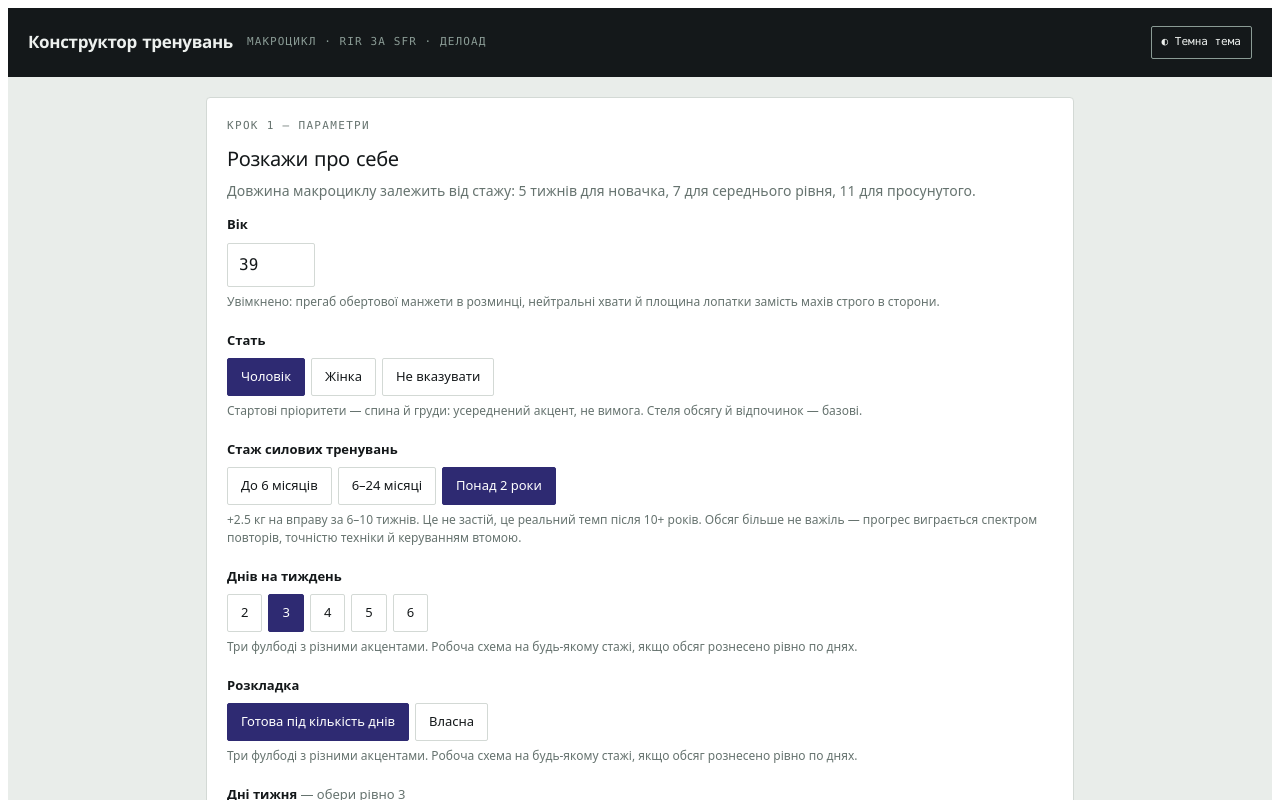
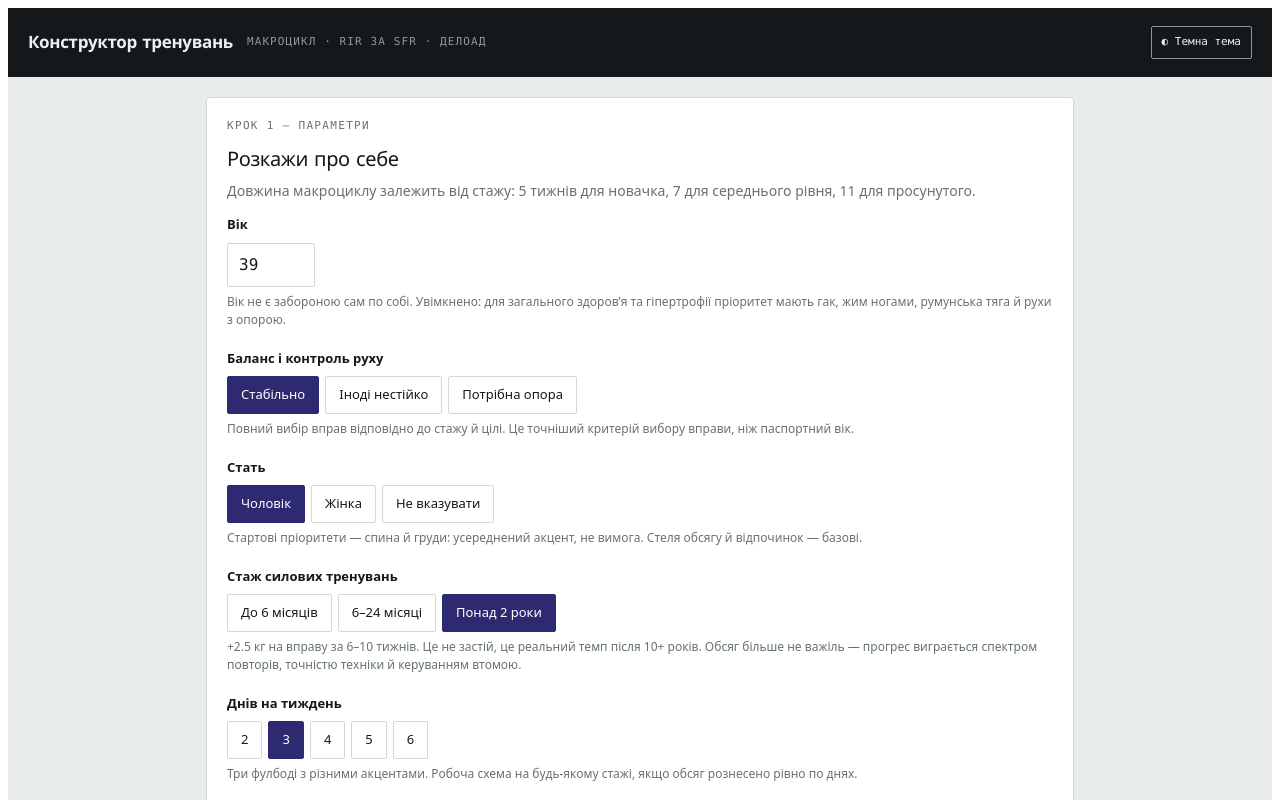
Before and after one commit to igsamchenko-cmyk/gym-program-generator, a React (Vite) app: page / in a window 1280 px wide. Shown: the top 800 px of the page. Built offline with nearby package versions, Linux system fonts and the light colour scheme.

Commit message:
Improve age-aware exercise selection using current evidence

```diff
--- a/src/TrainingConstructor.jsx
+++ b/src/TrainingConstructor.jsx
@@ -485,14 +485,20 @@ const LIMIT_LABEL = { knee: 'коліна', lowback: 'поперек', shoulder:
 const LEVEL_LABEL = { beg: 'Новачок', int: 'Середній', adv: 'Просунутий' };
 const GOAL_LABEL = { hyper: 'Гіпертрофія', strength: 'Сила', fatloss: 'Зниження ваги', health: 'Здоров’я' };
 
-// суглобощадні варіанти — стають пріоритетними з віком
+// Варіанти з високою зовнішньою стабільністю та простим дозуванням навантаження.
+// Вік сам по собі не забороняє вільні ваги: ці вправи лише отримують перевагу,
+// коли ціль не вимагає специфічної навички зі штангою або клієнту потрібна опора.
 const JOINT_FRIENDLY = new Set(['seated_lat_raise', 'cable_lat_raise', 'ez_curl', 'db_hammer', 'vgrip_pulldown', 'hammer_row',
   'chest_row', 'machine_press', 'leg_press', 'hack_squat', 'rope_overhead', 'reverse_pecdeck', 'cable_face_pull', 'band_face_pull',
   'hyperext', 'seated_calf', 'db_incline', 'goblet', 'rdl_db', 'cable_row', 'lat_pulldown', 'machine_shoulder', 'leg_curl', 'leg_ext', 'low_high_fly']);
-// рухи з реальною ціною для суглобів після 35 — прибираємо, якщо є рівноцінна заміна
-const DEMANDING = new Set(['ohp', 'bb_curl', 'db_lat_raise', 'db_skull', 'bench_dips', 'pike_pushup', 'nordic', 'front_squat', 'deadlift', 'close_pushup', 'bw_lat_hold']);
-// висока осьова компресія хребта
+// Рухи з більшою вимогою до стабілізації тулуба. Це не список «небезпечних» вправ:
+// він потрібен лише для ранжування рівноцінних варіантів.
 const AXIAL_HEAVY = new Set(['bb_squat', 'front_squat', 'deadlift', 'rdl_bb', 'ohp', 'bb_row', 'band_gm']);
+const BALANCE = {
+  steady: { label: 'Стабільно', note: 'Повний вибір вправ відповідно до стажу й цілі.' },
+  cautious: { label: 'Іноді нестійко', note: 'Варіанти з опорою та тренажери отримають вищий пріоритет.' },
+  support: { label: 'Потрібна опора', note: 'Рухи з високою вимогою до рівноваги будуть замінені, якщо є рівноцінний стабільний варіант.' },
+};
 
 /* слот = патерн[@підспецифікація]; порядок у списку — чернетка, далі його впорядковує движок */
 const DAY_SLOTS = {
@@ -644,11 +650,59 @@ const PROGRESSION = {
 function ageFlags(age) {
   return {
     teen: age < 18,
-    cuff: age >= 30,        // прегаб обертової манжети
-    jointCare: age >= 35,   // нейтральні хвати, площина лопатки, тренажери замість вільної ваги в ізоляції
-    axialCap: age >= 40,    // зрізаємо осьову компресію хребта
-    longWarm: age >= 45,
+    midlife: age >= 35,
+    older: age >= 60,
+    cuff: age >= 50,
+    longWarm: age >= 50,
   };
+}
+
+function stableBias(p) {
+  let bias = p.age >= 60 ? 4 : p.age >= 50 ? 3 : p.age >= 35 ? 2 : 0;
+  if (p.level === 'beg') bias += 2;
+  if (p.balance === 'cautious') bias += 2;
+  if (p.balance === 'support') bias += 4;
+  // Для досвідченого силовика специфічність руху важливіша за зручність тренажера.
+  // Вік при цьому не є автоматичною забороною.
+  if (p.goal === 'strength' && p.level === 'adv' && p.balance === 'steady') bias = Math.max(0, bias - 3);
+  return bias;
+}
+
+function exercisePreferenceScore(ex, p) {
+  const bias = stableBias(p);
+  let score = 0;
+  if (bias > 0) {
+    score += (ex.st || 0) * bias;
+    score += Math.max(0, (ex.d || 1) - 1) * bias * 0.35;
+    if (JOINT_FRIENDLY.has(ex.id)) score -= bias * 0.55;
+    if (AXIAL_HEAVY.has(ex.id)) score += bias * 0.8;
+    if (ex.eq === 'machine' || ex.eq === 'cable') score -= bias * 0.35;
+  }
+
+  // Для загального здоров'я та гіпертрофії після 35 вибираємо вправи з таким
+  // самим тренувальним ефектом, але меншою технічною й системною ціною.
+  const generalMidlife = p.age >= 35 && !(p.goal === 'strength' && p.level === 'adv' && p.balance === 'steady');
+  if (generalMidlife) {
+    if (ex.id === 'hack_squat') score -= 5;
+    if (ex.id === 'leg_press') score -= 3;
+    if (ex.id === 'goblet') score -= 2;
+    if (ex.id === 'rdl_db') score -= 5;
+    if (ex.id === 'rdl_bb') score -= 3;
+    if (ex.id === 'hip_thrust') score -= 2;
+    if (ex.id === 'bb_squat') score += 4;
+    if (ex.id === 'front_squat') score += 3;
+    if (ex.id === 'deadlift') score += 5;
+  }
+
+  if (p.goal === 'strength' && p.level === 'adv' && p.balance === 'steady' && ex.eq === 'barbell' && ex.t === 'comp') score -= 3;
+  return score;
+}
+
+function preferExercises(pool, p) {
+  if (pool.length < 2) return pool;
+  const scores = pool.map((ex) => exercisePreferenceScore(ex, p));
+  const best = Math.min(...scores);
+  return pool.filter((ex, i) => scores[i] <= best + 0.75);
 }
 
 function isExerciseAllowed(ex, p) {
@@ -661,14 +715,9 @@ function isExerciseAllowed(ex, p) {
     && candidate.d <= maxDiff
     && !(candidate.av || []).some((area) => p.limits.includes(area));
   if (!basic(ex)) return false;
-  if (fl.axialCap && AXIAL_HEAVY.has(ex.id)) {
-    const safer = EX.some((candidate) => candidate.p === ex.p && basic(candidate) && !AXIAL_HEAVY.has(candidate.id));
-    if (safer) return false;
-  }
-  if (fl.jointCare && DEMANDING.has(ex.id)) {
-    const safer = EX.some((candidate) => candidate.p === ex.p && basic(candidate)
-      && (!fl.axialCap || !AXIAL_HEAVY.has(candidate.id)) && !DEMANDING.has(candidate.id));
-    if (safer) return false;
+  if (p.balance === 'support' && (ex.st || 0) >= 2) {
+    const supported = EX.some((candidate) => candidate.p === ex.p && basic(candidate) && (candidate.st || 0) <= 1);
+    if (supported) return false;
   }
   return true;
 }
@@ -786,10 +835,8 @@ function buildPlan(pRaw) {
       pool = pool.filter((e) => !(e.av || []).some((a) => p.limits.includes(a)));
       if (pool.length < before) why.push('обмеження (' + p.limits.map((l) => LIMIT_LABEL[l]).join(', ') + '): рухи з ризиком для цієї зони виключені');
     }
-    if (fl.axialCap) cut((e) => !AXIAL_HEAVY.has(e.id), 'вік ' + p.age + ': осьова компресія хребта зрізана');
-    if (fl.jointCare) {
-      cut((e) => !DEMANDING.has(e.id), 'вік ' + p.age + ': вимогливий для суглоба варіант замінено на щадніший');
-      if (pool.every((e) => e.t === 'iso')) cut((e) => JOINT_FRIENDLY.has(e.id), null);
+    if (p.balance === 'support') {
+      cut((e) => (e.st || 0) <= 1, 'потрібна опора: рух із високою вимогою до рівноваги замінено стабільним');
     }
     if (!pool.length) { const fb = FALLBACK[pattern]; return fb && depth < 2 ? pick(fb + (wantType ? '!' + wantType : ''), usedDay, depth + 1) : null; }
     if (wantRg) cut((e) => e.rg === wantRg, 'слот націлений на підспецифікацію «' + REGION[wantRg] + '»');
@@ -800,6 +847,12 @@ function buildPlan(pRaw) {
     const fresh = fd.filter((e) => !combo[e.p + ':' + e.rg]);
     pool = fresh.length ? fresh : fd;
     const fw = pool.filter((e) => !usedWeek.has(e.id)); if (fw.length) pool = fw;
+    const preferred = preferExercises(pool, p);
+    if (preferred.length < pool.length) {
+      const ageReason = p.age >= 35 ? 'вік ' + p.age + ' + ' : '';
+      why.push(ageReason + 'стаж, ціль і стабільність: обрано варіант із кращим співвідношенням стимулу до технічної втоми');
+      pool = preferred;
+    }
     if (depth > 0) why.push('прямого варіанту під цей слот немає в доступному інвентарі — взято найближчий патерн');
     reasonBuf = why;
     return pool[(counter++ + counterSeed) % pool.length];
@@ -818,7 +871,8 @@ function buildPlan(pRaw) {
     const score = (ex) => (ex.m === group ? 0 : 20)
       + (preferredPatterns.has(ex.p) ? preferredPatterns.get(ex.p) : 10)
       + (usedWeek.has(ex.id) ? 3 : 0)
-      + ((combo[ex.p + ':' + ex.rg] || 0) * 2);
+      + ((combo[ex.p + ':' + ex.rg] || 0) * 2)
+      + exercisePreferenceScore(ex, p);
     const bestScore = Math.min(...pool.map(score));
     const best = pool.filter((ex) => score(ex) === bestScore).sort((a, b) => a.id.localeCompare(b.id));
     reasonBuf = ['власна розкладка: рух гарантовано зберігає обрану групу «' + MUSCLE[group] + '»'];
@@ -1081,6 +1135,7 @@ function warmup(plan, day) {
 
   if (f.longWarm) out.push('5 хв загальної розминки + суглобова гімнастика');
   if (f.cuff && upper) out.push('Зовнішня ротація з гумкою 2×15–20 — профілактика обертової манжети, лікоть притиснутий');
+  if (f.older || plan.profile.balance !== 'steady') out.push('Баланс біля стійкої опори 2×20–30 с на ногу — без ризику падіння');
   if (plan.profile.sex === 'f' && (legs || hinge)) out.push('Відведення стегна з міні-резинкою 2×15 — активація середньої сідничної, контроль траєкторії коліна');
   if (plan.profile.limits.includes('knee') && legs) out.push('Розгинання ніг 1×20 з мінімальною вагою — прогріти колінний суглоб');
   if (plan.profile.limits.includes('lowback') && (hinge || legs)) out.push('Мертвий жук 2×8 на бік — увімкнути стабілізацію перед осьовими рухами');
@@ -1202,15 +1257,17 @@ function Header({ theme, onToggle }) {
   );
 }
 
-function ageNote(a) {
-  const f = ageFlags(a);
+function ageNote(p) {
+  const f = ageFlags(p.age);
   if (f.teen) return 'До 18: RIR не нижче 2, обсяг −20 %, технічно складні рухи прибрано, тест максимумів не призначається.';
   const on = [];
-  if (f.cuff) on.push('прегаб обертової манжети в розминці');
-  if (f.jointCare) on.push('нейтральні хвати й площина лопатки замість махів строго в сторони');
-  if (f.axialCap) on.push('осьова компресія хребта зрізана — гак і жим ногами замість штанги на спині');
+  if (f.midlife) on.push('для загального здоровʼя та гіпертрофії пріоритет мають гак, жим ногами, румунська тяга й рухи з опорою');
+  if (p.goal === 'strength' && p.level === 'adv' && p.balance === 'steady') on.push('досвід і силова ціль зберігають специфічні вправи зі штангою');
   if (f.longWarm) on.push('подовжена розминка');
-  return on.length ? 'Увімкнено: ' + on.join(', ') + '.' : 'Вікових обмежень немає — доступний повний арсенал вправ.';
+  if (f.older) on.push('у розминку додано безпечну роботу на баланс');
+  return on.length
+    ? 'Вік не є забороною сам по собі. Увімкнено: ' + on.join(', ') + '.'
+    : 'Вік не накладає автоматичних заборон; вибір визначають стаж, ціль, баланс і зазначені обмеження.';
 }
 
 function OptRow({ options, value, onChange, multi }) {
@@ -1285,7 +1342,13 @@ function Wizard({ p, set, onBuild }) {
             if (e.key === 'Enter') e.currentTarget.blur();
             if (e.key === 'Escape') { setAgeDraft(String(p.age)); e.currentTarget.blur(); }
           }} />
-        <div className="tk-hint">{ageNote(p.age)}</div>
+        <div className="tk-hint">{ageNote(p)}</div>
+      </div>
+
+      <div className="tk-field">
+        <span className="tk-lbl">Баланс і контроль руху</span>
+        <OptRow options={Object.entries(BALANCE).map(([k, v]) => [k, v.label])} value={p.balance} onChange={(v) => set({ balance: v })} />
+        <div className="tk-hint">{BALANCE[p.balance].note} Це точніший критерій вибору вправи, ніж паспортний вік.</div>
       </div>
 
       <div className="tk-field">
@@ -1494,7 +1557,7 @@ const STORAGE_VERSION = 2;
 const DEFAULT_PROFILE = {
   age: 39, sex: 'm', level: 'adv', days: 3, mode: 'auto',
   customDays: [{ groups: ['back', 'biceps'] }, { groups: ['chest', 'delts', 'triceps'] }, { groups: ['quads', 'hams', 'glutes', 'calves'] }],
-  place: 'gym', bar: true, goal: 'hyper', priority: ['back', 'chest'], limits: [],
+  place: 'gym', bar: true, goal: 'hyper', priority: ['back', 'chest'], limits: [], balance: 'steady',
   weekdays: [0, 2, 4], timeCap: null, fatigue: false, seed: 0,
 };
 const DEFAULT_WEEKDAYS = {
@@ -1506,6 +1569,7 @@ const PROFILE_VALUES = {
   mode: new Set(['auto', 'custom']),
   place: new Set(['gym', 'db', 'band', 'bw']),
   goal: new Set(['hyper', 'strength', 'fatloss', 'health']),
+  balance: new Set(Object.keys(BALANCE)),
   timeCap: new Set([45, 60, 75, 90]),
 };
 const cloneDefaultProfile = () => ({
@@ -1538,6 +1602,7 @@ function sanitizeProfile(saved) {
     place: PROFILE_VALUES.place.has(saved.place) ? saved.place : fallback.place,
     bar: typeof saved.bar === 'boolean' ? saved.bar : fallback.bar,
     goal: PROFILE_VALUES.goal.has(saved.goal) ? saved.goal : fallback.goal,
+    balance: PROFILE_VALUES.balance.has(saved.balance) ? saved.balance : fallback.balance,
     priority: saved.priority === undefined ? fallback.priority : uniqueAllowed(saved.priority, muscleKeys, 2),
     limits: uniqueAllowed(saved.limits, new Set(Object.keys(LIMIT_LABEL))),
     weekdays: uniqueAllowed(saved.weekdays, new Set([0, 1, 2, 3, 4, 5, 6]), days).sort((a, b) => a - b),
@@ -1936,7 +2001,7 @@ function TrainingConstructorInner({ theme, onThemeToggle }) {
           <div className="tk-rule"><b>Ліміт інтенсивних технік</b>Дроп-сети й часткові повтори в розтягнутій позиції — максимум 2 підходи на всю сесію, лише в ізоляції, ніколи в базових рухах. На делоад-тижнях прибрати повністю. За межею відмови втома росте швидше за стимул.</div>
           {profile.sex !== 'x' && <div className="tk-rule"><b>Поправка за статтю ({SEX[profile.sex].label})</b>{SEX[profile.sex].note}</div>}
           {profile.sex === 'f' && profile.age >= 45 && <div className="tk-rule"><b>Після 45</b>Силові з великою вагою — один із небагатьох інструментів, що впливають на щільність кісткової тканини. Це аргумент не знижувати ваги з віком, а зберігати важкі базові рухи в програмі, зменшуючи натомість обсяг допоміжної роботи.</div>}
-          {view.flags.jointCare && <div className="tk-rule"><b>Вікова поправка ({profile.age} р.)</b>{ageNote(profile.age)}</div>}
+          {(view.flags.midlife || profile.balance !== 'steady') && <div className="tk-rule"><b>Індивідуальний вибір вправ ({profile.age} р.)</b>{ageNote(profile)}</div>}
         </div>
 
         <p className="tk-foot">Це навчальний прототип, а не медична порада. Різкий біль, оніміння чи запаморочення — привід зупинити тренування й звернутися до лікаря.</p>
```
Also changed, not shown: scripts/test.mjs (+35 -2 lines).
